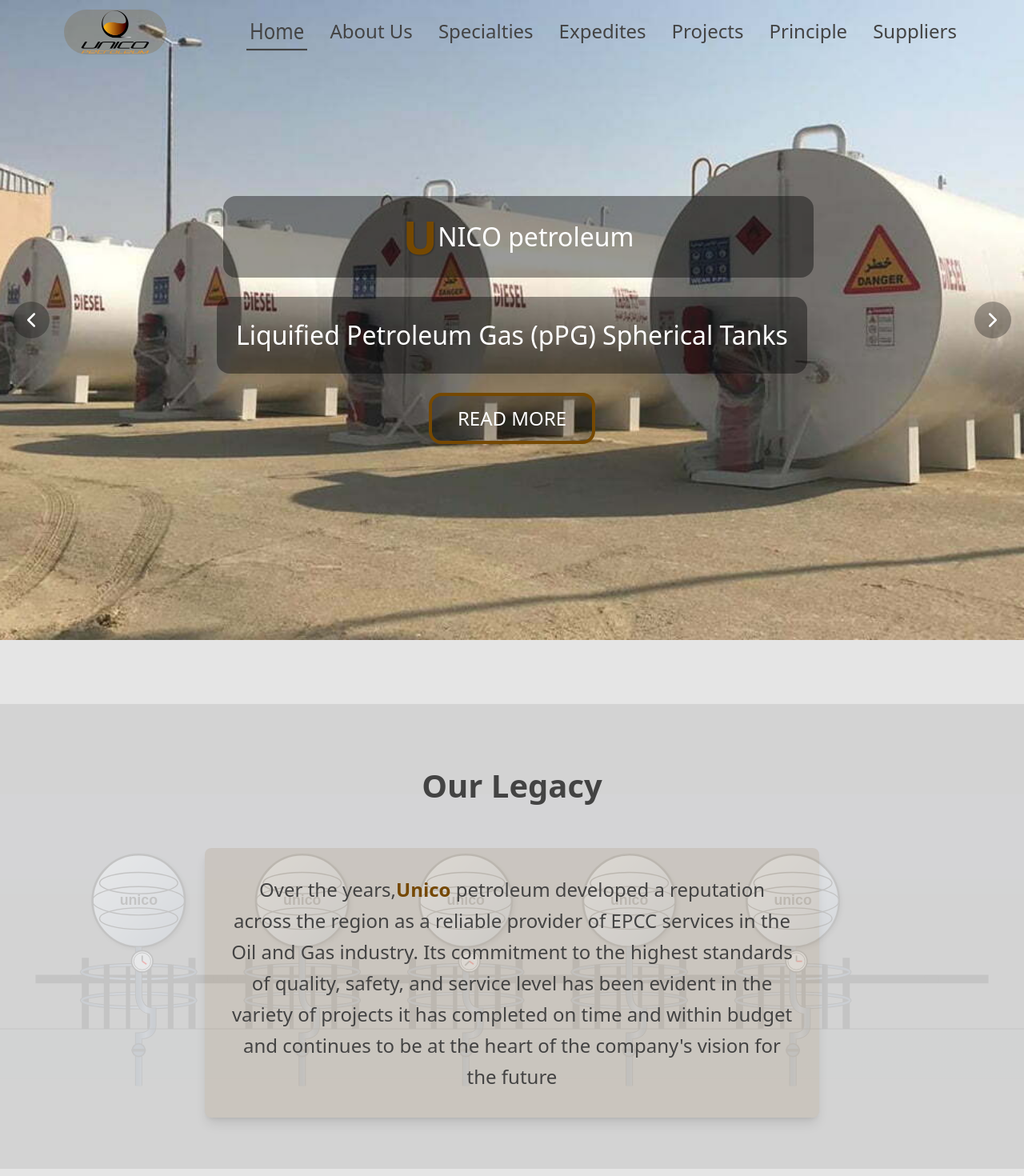
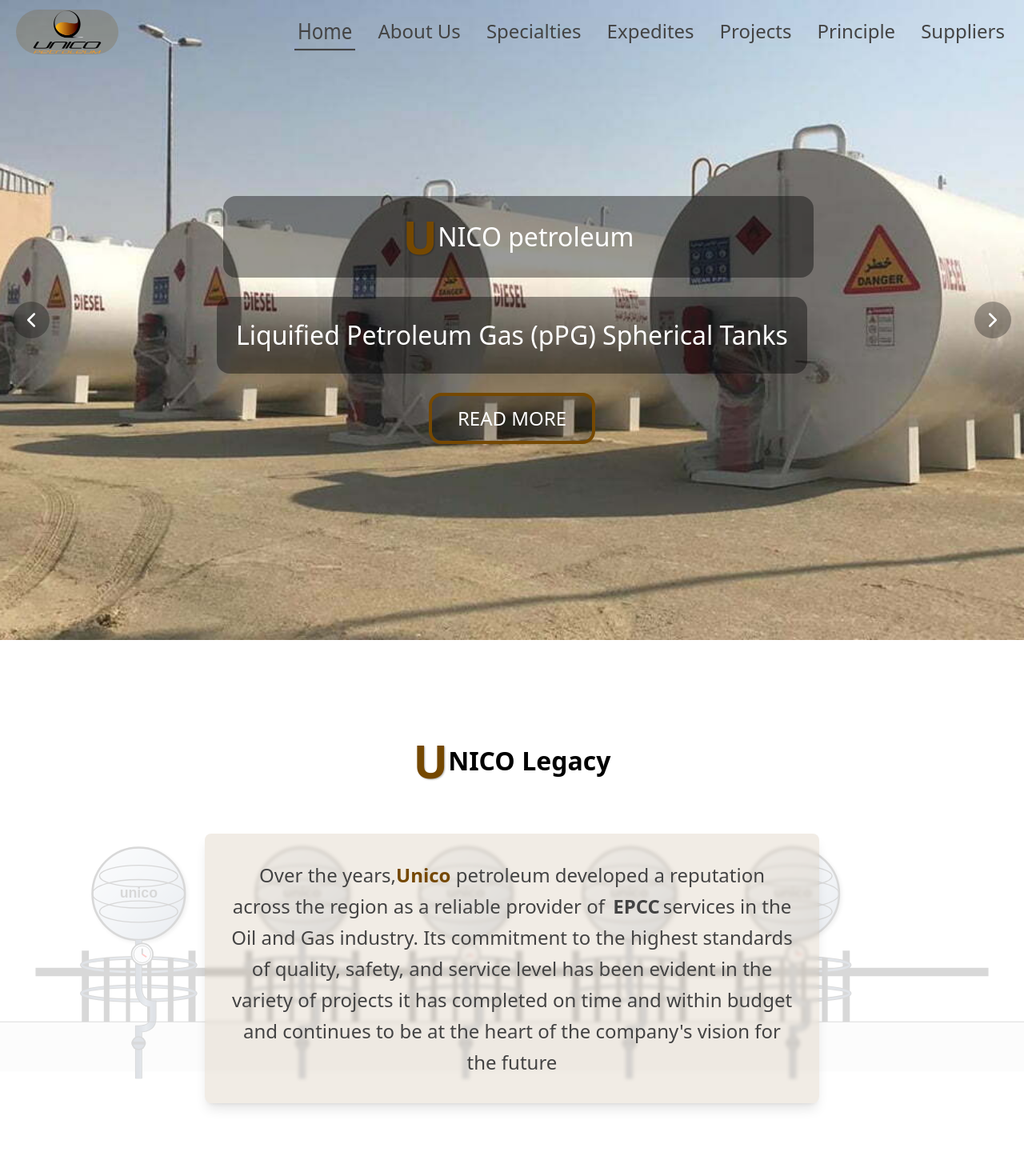
Before and after one commit to fatma-mohamed99/petroleum, a Next.js app: page / in a window 1280 px wide. Shown: the top 1470 px of the page at 80% size. Built offline with nearby package versions, Linux system fonts and the light colour scheme.

Commit message:
edit nav , hero ,

```diff
--- a/src/app/globals.css
+++ b/src/app/globals.css
@@ -19,7 +19,7 @@
   --text-desc-sm: 0.875rem;
   --text-desc-md: 1rem;
   --text-desc-lg: 1.125rem;
-}
+ --breakpoint-3xl: 125rem;}
 .U-fromUnico::before {
   content: "U";
   color: var(--color-Chart-main);
--- a/src/app/page.tsx
+++ b/src/app/page.tsx
@@ -7,8 +7,12 @@
 export default function Home() {
   return (
     <div className="grid w-full   ">
-      <HeroCarousel />
-      <div className='  space-y-10 py-20 bg-black/10'> <OurLegacy /></div>
+      <div className='inset-0 '>
+
+        <HeroCarousel />
+
+      </div>
+      <div className='  space-y-10 py-20 '> <OurLegacy /></div>
       {/* <hr className="w-full  sm:w-11/12 md:w-10/12  mx-auto h-1 text-main bg-main  rounded-2xl" /> */}
       <div className='w-full sm:w-11/12 md:w-10/12  mx-auto pt-20 pb-10 space-y-10 '>
 
--- a/src/components/fixedComponents/NavBar.tsx
+++ b/src/components/fixedComponents/NavBar.tsx
@@ -1,5 +1,5 @@
 "use client";
-import { useState, useEffect } from 'react';
+import { useState, useEffect, useRef } from 'react';
 import { Menu } from 'lucide-react';
 import Image from 'next/image';
 import NavLinks from '../navComponents/NavLinks';
@@ -7,6 +7,8 @@
 const Navbar: React.FC = () => {
     const [isMenuOpen, setIsMenuOpen] = useState<boolean>(false);
     const [scrolled, setScrolled] = useState<boolean>(false);
+    const menuRef = useRef<HTMLDivElement>(null);
+
 
     useEffect(() => {
         const handleScroll = () => {
@@ -22,13 +24,30 @@
             window.removeEventListener('scroll', handleScroll);
         };
     }, []);
+    useEffect(() => {
+        const handleClickOutside = (event: MouseEvent) => {
+            if (
+                isMenuOpen &&
+                menuRef.current &&
+                !menuRef.current.contains(event.target as Node)
+            ) {
+                setIsMenuOpen(false);
+            }
+        };
 
+        document.addEventListener('mousedown', handleClickOutside);
+
+        return () => {
+            document.removeEventListener('mousedown', handleClickOutside);
+        };
+    }, [isMenuOpen]);
     return (
         <nav className={`fixed top-0 left-0 right-0 z-50 transition-all duration-300 text-textColor
-        ${scrolled ? 'bg-fixedComponentBg  shadow-main/80 shadow-lg text-white' : 'bg-transparent text-textColor '}
+        ${scrolled ? 'bg-fixedComponentBg  shadow-main/50 shadow-lg text-white' : 'bg-transparent text-textColor '}
 
         `}>
-            <div className="container mx-auto px-20 py-3">
+
+            <div className="container mx-auto px-5 py-3">
                 <div className="flex justify-between items-center">
                     <div className=" relative rounded-full w-32 h-14 bg-main/20 ">
 
@@ -44,14 +63,14 @@
                     <div className="hidden lg:flex font-semibold items-start
                     xl:text-title-lg text-title-md space-x-6
 ">
-                    <NavLinks/>
+                        <NavLinks />
                     </div>
 
                     {/* ########################## */}
                     <div className="lg:hidden">
                         <button
                             onClick={() => setIsMenuOpen(!isMenuOpen)}
-                            className={ `${scrolled ? "text-white":"text-textColor"}  z-20 cursor-pointer`}
+                            className={`${scrolled ? "text-white" : "text-textColor"}  z-20 cursor-pointer`}
                         >
                             <Menu size={40} />
                         </button>
@@ -60,10 +79,10 @@
 
                 {/* ####################### */}
                 {isMenuOpen && (
-                    <div className="lg:hidden bg-main mt-2 py-4 px-2 font-semibold text-title-md rounded-lg">
+                    <div ref={menuRef} className="lg:hidden bg-main mt-2 py-4 px-2 font-semibold text-title-md rounded-lg">
 
                         <div className="flex flex-col space-y-4 text-white">
-                        <NavLinks/>
+                            <NavLinks />
 
                         </div>
                     </div>
--- a/src/components/home-component/certificate-section/CertificateModal.tsx
+++ b/src/components/home-component/certificate-section/CertificateModal.tsx
@@ -38,8 +38,8 @@
                     className="fixed inset-0 bg-black/15 backdrop-blur-xs z-50 flex items-center justify-center p-4"
                     onClick={onClose}
                 >
-                    <div className="absolute top-40 left-0 right-0 h-px bg-gradient-to-r from-transparent via-main/30 to-transparent"></div>
-                    <div className="absolute bottom-40 left-0 right-0 h-px bg-gradient-to-r from-transparent via-main/30 to-transparent"></div>
+                    {/* <div className="absolute top-40 left-0 right-0 h-px bg-gradient-to-r from-transparent via-main/30 to-transparent"></div>
+                    <div className="absolute bottom-40 left-0 right-0 h-px bg-gradient-to-r from-transparent via-main/30 to-transparent"></div> */}
                     <motion.div
                         initial={{ scaleX: 0 }}
                         animate={{ scaleX: 1 }}
@@ -65,29 +65,27 @@
                             stiffness: 300,
                             damping: 25
                         }}
-                        className="relative w-full max-w-4xl "
+                        className="relative w-fit max-w-4xl "
                         onClick={(e: React.MouseEvent) => e.stopPropagation()}
                     >
                         <div className="absolute inset-0 p-1 rounded-xl bg-gradient-to-br from-main/15 via-main/10 to-main/10 animate-pulse" />
 
                         <div className=" rounded-xl o shadow-2xl relative z-10">
-                            {/* Header with gold gradient */}
-                            <div className="bg-gradient-to-r from-mainظ20 to-main/10 p-2 flex items-center justify-between">
+                            <div className="bg-gradient-to-r  to-main/10 p-2 flex items-center justify-between">
                                 <h3 className="font-bold text-xl text-textColor drop-shadow-sm">{certificate.title}</h3>
 
-                                {/* Close button */}
                                 <div
-                                    className="bg-white/20 hover:bg-white/30 text-white cursor-pointer p-2 rounded-full transition-colors"
+                                    className="bg-white/20 hover:bg-white/30 text-textColor cursor-pointer p-2 rounded-full transition-colors"
                                     onClick={onClose}
                                 >
                                     <X className="w-6 h-6" />
                                 </div>
                             </div>
 
-                            <div className="bg-gray-50 p-8 min-h-[60vh] flex items-center justify-center relative">
+                            <div className="bg-white/40 p-2  flex items-center justify-center relative">
 
 
-                                <div className="relative z-10 p-6 rounded-lg shadow-lg border border-main/20">
+                                <div className="relative z-10 p-6 rounded-lg shadow-lg border bg-white border-main/20">
                                     <div className="absolute top-0 left-0 w-6 h-6 border-t-2 border-l-2 border-main" />
                                     <div className="absolute top-0 right-0 w-6 h-6 border-t-2 border-r-2 border-main" />
                                     <div className="absolute bottom-0 left-0 w-6 h-6 border-b-2 border-l-2 border-main" />
--- a/src/components/home-component/certificate-section/CertificationCard.tsx
+++ b/src/components/home-component/certificate-section/CertificationCard.tsx
@@ -1,5 +1,6 @@
 
 import { motion } from 'framer-motion';
+import Image from 'next/image';
 
 
 
@@ -34,19 +35,22 @@
                             className="w-full h-full relative flex items-center justify-center"
 
                         >
-                            <img
+                            <Image
                                 src={certificate.thumbnail}
                                 alt={`${certificate.title} Certificate`}
+                                fill
                                 className="object-contain max-h-full max-w-full z-10 relative"
                             />
 
-                            <motion.div
-                                className="absolute inset-0 bg-gradient-to-tr from-transparent via-main/20 to-transparent"
-                                initial={{ x: -250, opacity: 0 }}
-                                whileHover={{ x: 250, opacity: 1 }}
-                                transition={{ duration: 1, ease: "easeOut" }}
-                            />
+
                         </motion.div>
+                        <div className="h-full w-0 bg-gradient-to-tr from-transparent via-main/20 to-transparent absolute -top-2 left-0 group-hover:w-full transition-all duration-700 ease-out" />
+                        {/* <motion.div
+                            className="absolute inset-0 bg-gradient-to-tr from-transparent via-main/20 to-transparent"
+                            initial={{ x: -250, opacity: 0 }}
+                            whileHover={{ x: 250, opacity: 1 }}
+                            transition={{ duration: 1, ease: "easeOut" }}
+                        /> */}
                     </div>
 
                     <div className="mt-4 relative">
--- a/src/components/home-component/hero-section/Hero.tsx
+++ b/src/components/home-component/hero-section/Hero.tsx
@@ -5,6 +5,7 @@
 import Navbar from '@/components/fixedComponents/NavBar';
 import HeroContent from './HeroContent';
 import { carouselImages } from '@/consts/media';
+import UnicoBackgroundSVG from '../our-legacy-secton/UnicoBackgroundSVG';
 
 // interface CarouselImage {
 //     id: number;
@@ -42,11 +43,47 @@
 
 
     return (
-        <div className="relative h-screen max-h-[50rem] ">
+        <div className="relative  h-screen max-h-[50rem] ">
+
+            <div className="absolute inset-0 w-full h-full overflow-hidden">
+                {carouselImages.map((image, index) => (
+                    <div
+                        key={`bg-${image.id}`}
+                        className={`absolute inset-0 transition-opacity duration-1000 ${currentImageIndex === index ? 'opacity-100' : 'opacity-0'
+                            }`}
+                    >
+                        <div className="relative w-full h-full">
+                            <Image
+                                src={image.src}
+                                alt={`background-${image.alt}`}
+                                layout="fill"
+                                objectFit="cover"
+                                className="blur-sm"
+                                priority={index === 0}
+                            />
+                            <div className="absolute inset-0 bg-black/30"></div> {/* Overlay with opacity */}
+                        </div>
+                    </div>
+                ))}
+            </div>
+
+
+            {/* <div className="absolute grid grid-cols-3 inset-0 w-full h-full mx-auto bg-black/5  "> */}
+
+            {/* <UnicoBackgroundSVG />
+                <UnicoBackgroundSVG />
+                <UnicoBackgroundSVG />
+                <UnicoBackgroundSVG />
+                <UnicoBackgroundSVG />
+                <UnicoBackgroundSVG />
+                <UnicoBackgroundSVG />
+                <UnicoBackgroundSVG />
+                <UnicoBackgroundSVG /> */}
+            {/* </div> */}
             <Navbar />
 
             {/* ################################### */}
-            <div className="relative h-full">
+            <div className="relative w-full  3xl:container  mx-auto h-full ">
                 {carouselImages.map((image, index) => (
                     <div
                         key={image.id}
@@ -62,6 +99,19 @@
                                 priority={index === 0}
                             />
                             {/* <div className="absolute inset-0 bg-gradient-to-l from-main/15 to-secondary/15"></div> */}
+                            {/* #################################### */}
+                            <button
+                                onClick={goToPrevious}
+                                className="hidden md:block  absolute left-4  z-50 top-1/2 -translate-y-1/2 text-white p-2 rounded-full bg-black/30 hover:bg-black/60 cursor-pointer transition-colors"
+                            >
+                                <ChevronLeft size={30} />
+                            </button>
+                            <button
+                                onClick={goToNext}
+                                className="hidden md:block absolute right-4 z-50 top-1/2 -translate-y-1/2 text-white p-2 rounded-full bg-black/30 hover:bg-black/60 cursor-pointer transition-colors"
+                            >
+                                <ChevronRight size={30} />
+                            </button>
                         </div>
                     </div>
                 ))}
@@ -70,22 +120,10 @@
             {/* #################################### */}
             <HeroContent title={carouselImages[currentImageIndex].title} />
 
-            {/* #################################### */}
-            <button
-                onClick={goToPrevious}
-                className="hidden md:block  absolute left-4  top-1/2 -translate-y-1/2 text-white p-2 rounded-full bg-black/30 hover:bg-black/60 cursor-pointer transition-colors"
-            >
-                <ChevronLeft size={30} />
-            </button>
-            <button
-                onClick={goToNext}
-                className="hidden md:block absolute right-4 top-1/2 -translate-y-1/2 text-white p-2 rounded-full bg-black/30 hover:bg-black/60 cursor-pointer transition-colors"
-            >
-                <ChevronRight size={30} />
-            </button>
 
 
-        </div>
+
+        </div >
     );
 };
 
--- a/src/components/home-component/our-legacy-secton/OurLegacy.tsx
+++ b/src/components/home-component/our-legacy-secton/OurLegacy.tsx
@@ -7,7 +7,7 @@
 const OurLegacy: React.FC = () => {
     return (
         <section className="relative w-full min-h-[35rem] py-16">
-            <div className="absolute inset-0 w-full h-full opacity-20 mx-auto bg-black/40 ">
+            <div className="absolute inset-0 w-full h-full opacity-20 mx-auto  ">
                 <UnicoBackgroundSVG />
             </div>
 
@@ -19,11 +19,20 @@
                     viewport={{ once: true }}
                     className="text-center mb-12"
                 >
-                    <h2
-                        className="text-header-md md:text-header-lg font-bold mb-2 mt-2 text-textColor"
+                    <p
+                        className="
+            text-header-sm md:text-header-md
+
+            w-full
+             text-center ali
+             U-fromUnico  flex
+             font-bold
+             items-center justify-center -mt-9 "
+
+
                     >
-                        Our Legacy
-                    </h2>
+                        NICO Legacy
+                    </p>
                 </motion.div>
 
                 <motion.div
@@ -31,7 +40,7 @@
                     whileInView={{ y: 0, opacity: 1 }}
                     transition={{ duration: 0.8, delay: 0.2 }}
                     viewport={{ once: false }}
-                    className="sm:max-w-3xl max-w-[95%] mx-auto   bg-main/10 rounded-lg p-8 shadow-lg"
+                    className="sm:max-w-3xl max-w-[95%] mx-auto   bg-main/10 backdrop-blur-[1.9px] rounded-lg p-8 shadow-lg"
                 >
                     <p
                         className="text-title-lg leading-relaxed text-center font-normal text-textColor"
@@ -47,7 +56,7 @@
                         </span> */}
 
 
-                        <span className='text-main font-semibold'>Unico</span>       petroleum   developed a reputation across the region as a reliable provider of EPCC services in the Oil and Gas industry. Its commitment to the highest standards of quality, safety, and service level has been evident in the variety of projects it has completed on time and within budget and continues to be at the heart of the company's vision for the future
+                        <span className='text-main font-bold'>Unico</span>       petroleum   developed a reputation across the region as a reliable provider of <b className='mx-1'>EPCC</b>services in the Oil and Gas industry. Its commitment to the highest standards of quality, safety, and service level has been evident in the variety of projects it has completed on time and within budget and continues to be at the heart of the company's vision for the future
                     </p>
                 </motion.div>
             </div>
--- a/src/components/home-component/our-legacy-secton/UnicoBackgroundSVG.tsx
+++ b/src/components/home-component/our-legacy-secton/UnicoBackgroundSVG.tsx
@@ -41,11 +41,10 @@
             </defs>
 
             {/* Background */}
-            <rect width="100%" height="100%" fill="url(#bgGradient)" />
+
 
             {/* Sky and horizon */}
-            <rect x="0" y="0" width="100%" height="120" fill="#94a3b8" opacity="0.3" />
-            <rect x="0" y="120" width="100%" height="20" fill="#94a3b8" opacity="0.1" />
+
 
             {/* Main Horizontal Pipeline */}
             <g>
```
